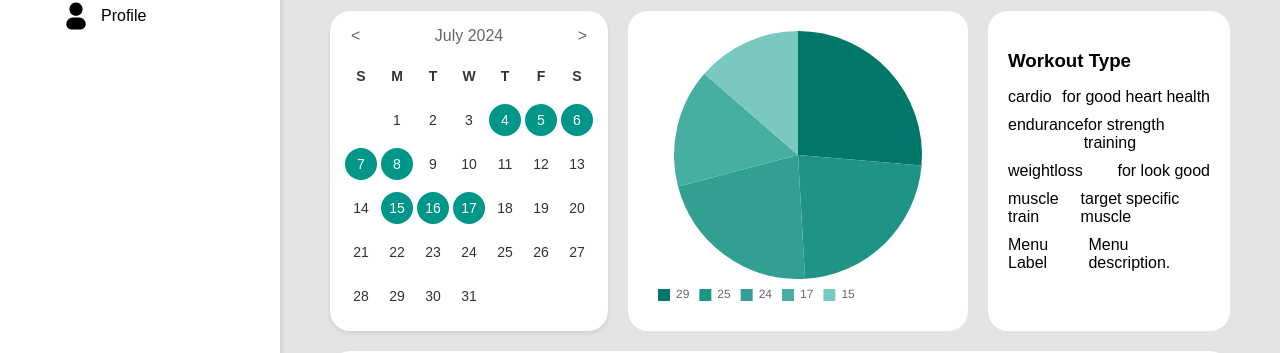
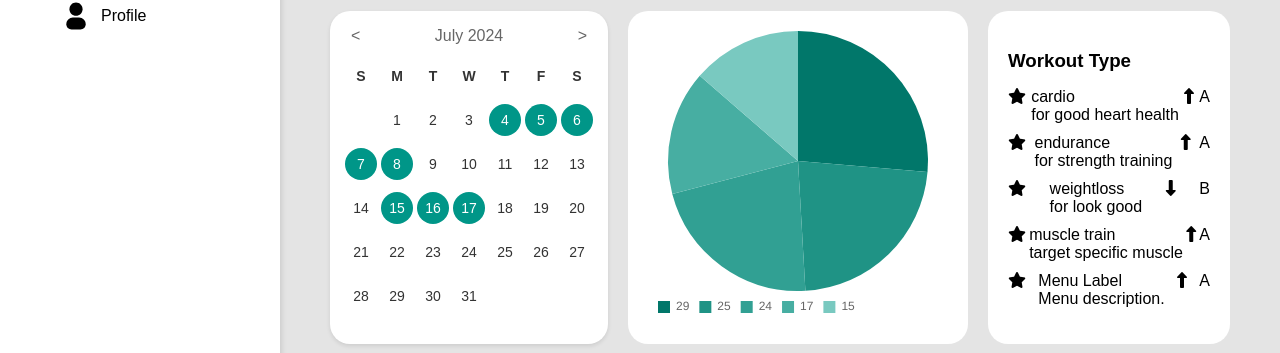
Before and after one commit to sapatevaibhav/react-fitness-dashboard, a React (Create React App) app: page / in a window 1280 px wide. Both pictures are taken after a click on the item "Workouts". Shown: the part 349-702 px from the top of the page. Built offline with nearby package versions, Linux system fonts and the light colour scheme.

Commit message:
changes to match design

```diff
--- a/src/components/workouts/WorkoutType.jsx
+++ b/src/components/workouts/WorkoutType.jsx
@@ -2,11 +2,11 @@ import React from "react";
 import "./Workouts.css";
 
 const workoutTypes = [
-  { type: "cardio", description: "for good heart health" },
-  { type: "endurance", description: "for strength training" },
-  { type: "weightloss", description: "for look good" },
-  { type: "muscle train", description: "target specific muscle" },
-  { type: "Menu Label", description: "Menu description." },
+  { type: "cardio", description: "for good heart health", result: "up" },
+  { type: "endurance", description: "for strength training", result: "up" },
+  { type: "weightloss", description: "for look good", result: "down" },
+  { type: "muscle train", description: "target specific muscle", result: "up" },
+  { type: "Menu Label", description: "Menu description.", result: "up" },
 ];
 
 const WorkoutType = () => {
@@ -16,8 +16,17 @@ const WorkoutType = () => {
       <ul>
         {workoutTypes.map((workout, index) => (
           <li key={index}>
-            <span className="workout-name">{workout.type}</span>
-            <span className="workout-description">{workout.description}</span>
+            <i className="fa-solid fa-star"></i>
+            <div className="workout-info">
+              <span className="workout-name">{workout.type}</span>
+              <div className="workout-description">{workout.description}</div>
+            </div>
+            {workout.result === "up" ? (
+              <i className="fa fa-up-long arrow"></i>
+            ) : (
+              <i className="fa fa-down-long arrow"></i>
+            )}
+            {workout.result === "up" ? <div>A</div> : <div>B</div>}
           </li>
         ))}
       </ul>
```
